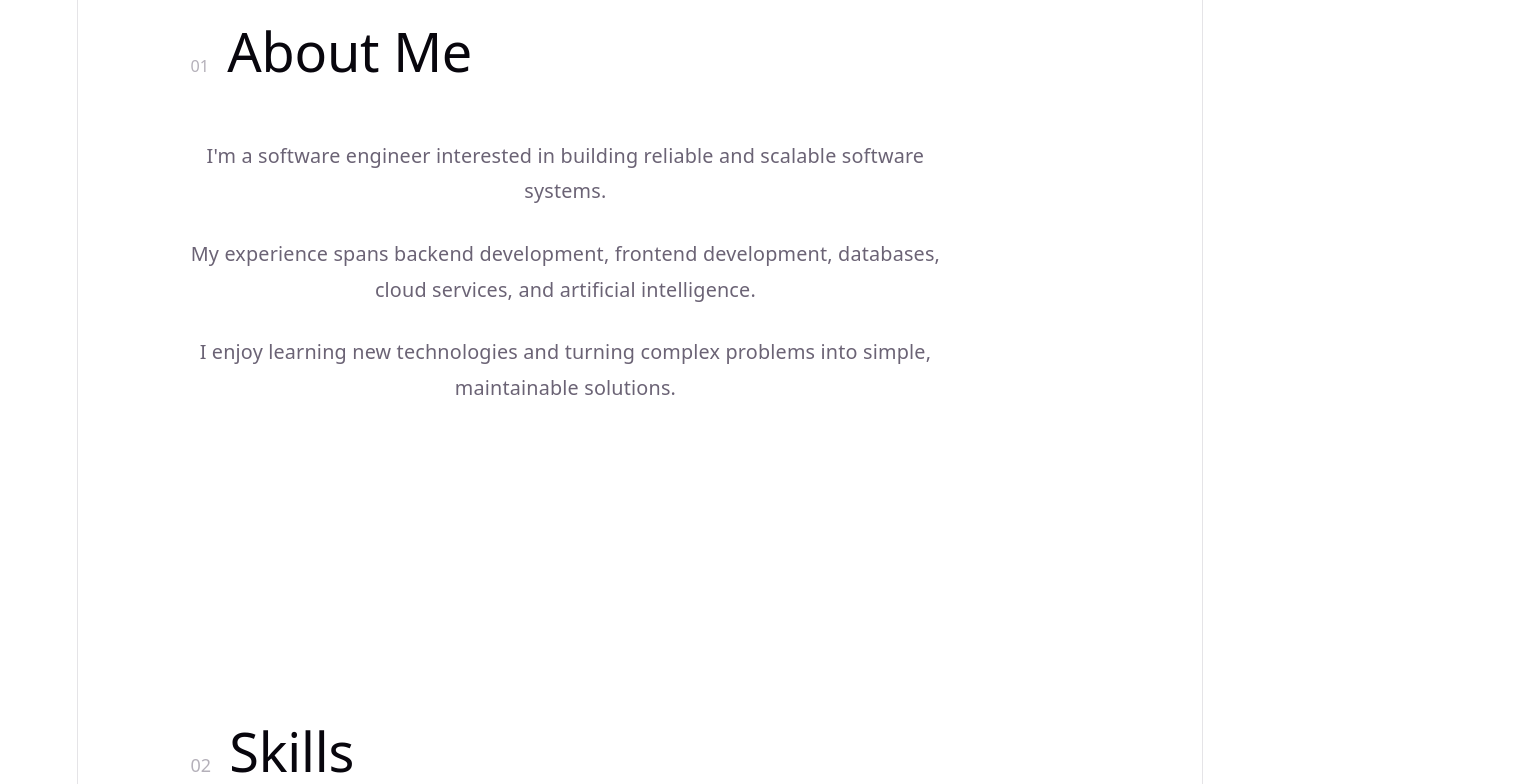
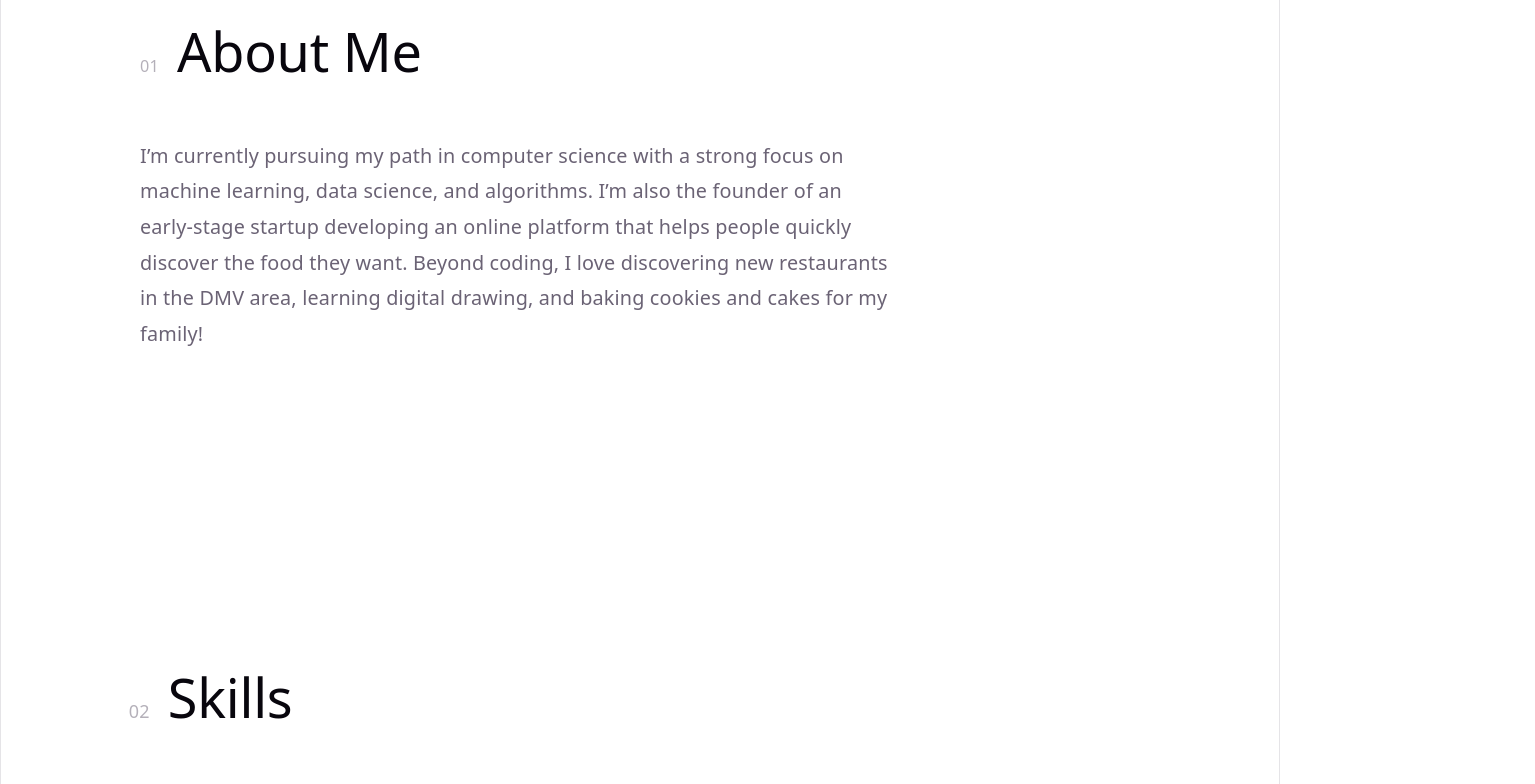
Before and after one commit to Nuoyx/nuoy-personal-website-frontend, a React (Vite) app: page / in a window 1280 px wide. Shown: the part 1140-1924 px from the top of the page, 1535 px wide, since content can reach past the window. Built offline with nearby package versions, Linux system fonts and the light colour scheme.

Commit message:
Adjust website styles

```diff
--- a/src/index.css
+++ b/src/index.css
@@ -51,7 +51,7 @@
 }
 
 #root {
-  width: 1126px;
+  width: 1600px;
   max-width: 100%;
   margin: 0 auto;
   text-align: center;
--- a/src/pages/home/HomePage.tsx
+++ b/src/pages/home/HomePage.tsx
@@ -30,7 +30,7 @@ function HomePage() {
             </p>
 
             <div className="home__hero-actions">
-              <a href="#projects" className="home__button">
+              <a href="/projects" className="home__button">
                 View My Work
               </a>
 
--- a/src/pages/home/about/About.css
+++ b/src/pages/home/about/About.css
@@ -32,4 +32,5 @@
   font-size: 1.1rem;
   line-height: 1.8;
   margin-bottom: 1.5rem;
+  text-align: left;
 }
--- a/src/pages/home/about/About.tsx
+++ b/src/pages/home/about/About.tsx
@@ -12,19 +12,9 @@ function About() {
 
         <div className="about__content">
           <p>
-            I'm a software engineer interested in building
-            reliable and scalable software systems.
-          </p>
-
-          <p>
-            My experience spans backend development, frontend
-            development, databases, cloud services, and
-            artificial intelligence.
-          </p>
-
-          <p>
-            I enjoy learning new technologies and turning
-            complex problems into simple, maintainable solutions.
+            I’m currently pursuing my path in computer science with a strong focus on machine learning, data science, and algorithms.
+            I’m also the founder of an early-stage startup developing an online platform that helps people quickly discover the food they want.
+            Beyond coding, I love discovering new restaurants in the DMV area, learning digital drawing, and baking cookies and cakes for my family!
           </p>
         </div>
 
--- a/src/pages/projects/Projects.css
+++ b/src/pages/projects/Projects.css
@@ -10,6 +10,7 @@
 
 .projects-header {
   max-width: 700px;
+  margin: 0 auto;
   margin-bottom: 60px;
 }
 
```
